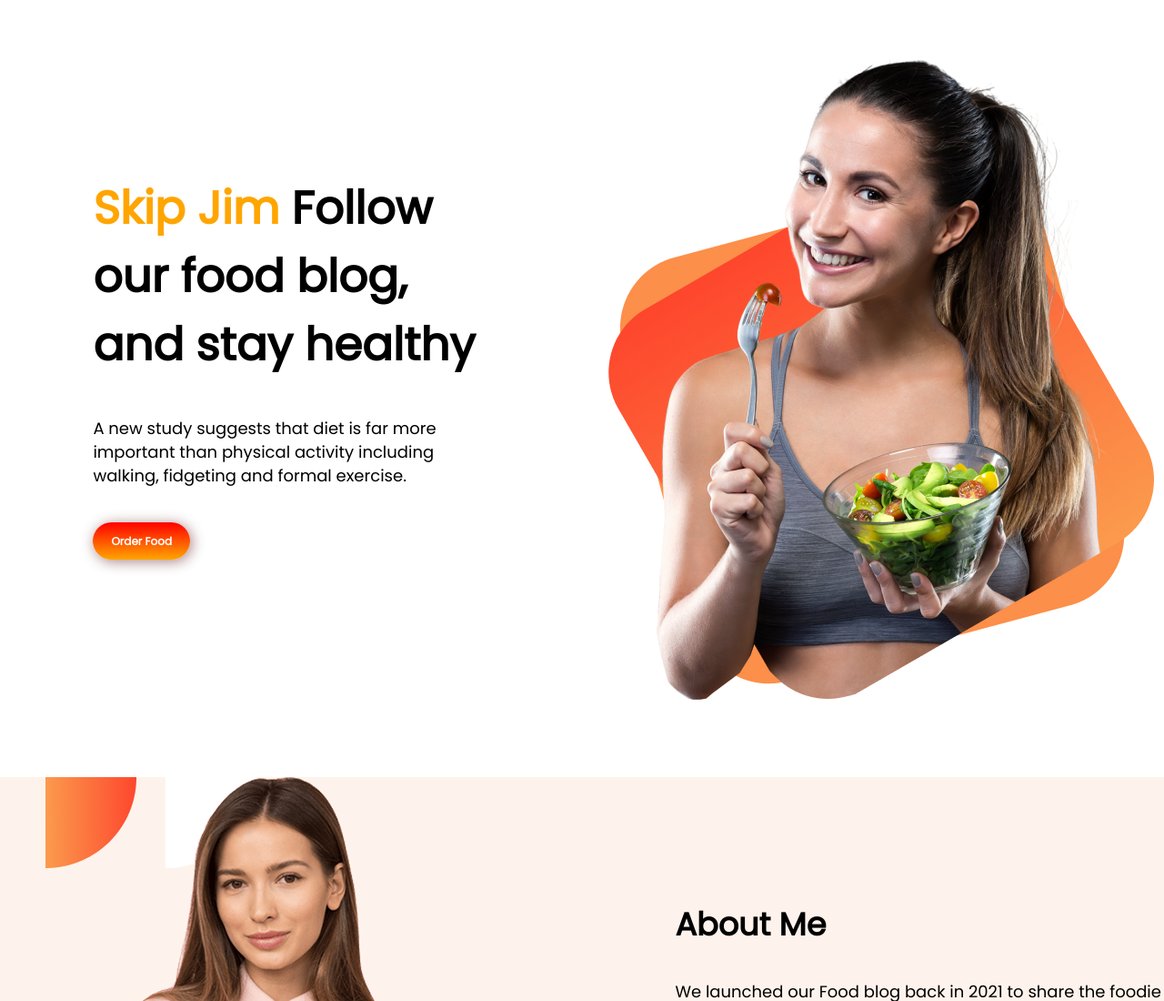
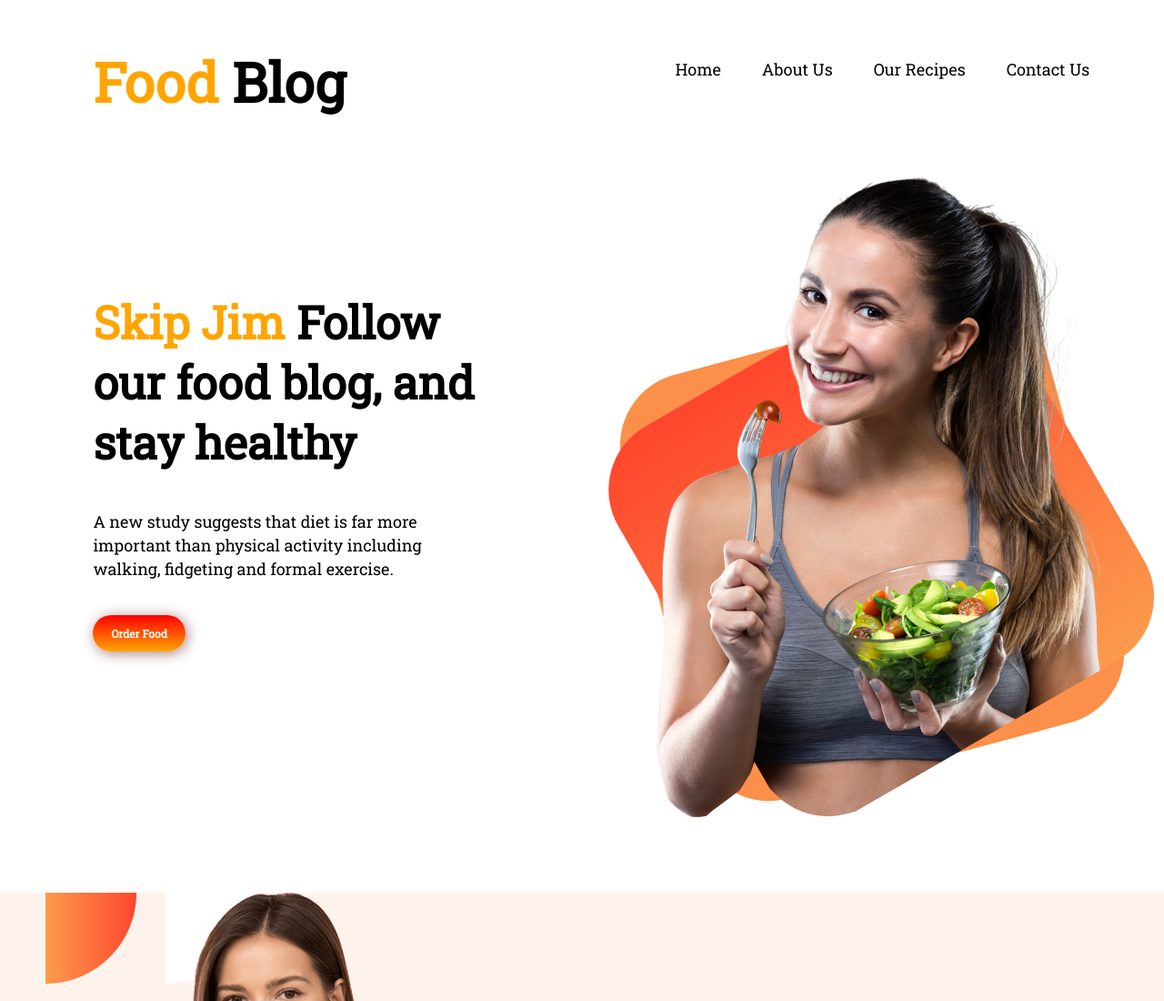
Before and after one commit to shipu1990/food-blog, a plain HTML site: page index.html in a window 1280 px wide. Shown: the top 1100 px of the page at 91% size. Drawn offline with Linux system fonts and the light colour scheme.

Commit message:
Header Section Added

```diff
--- a/index.html
+++ b/index.html
@@ -7,10 +7,25 @@
     <title>Shipu | Food Blog</title>
     <link rel="preconnect" href="https://fonts.googleapis.com">
     <link rel="preconnect" href="https://fonts.gstatic.com" crossorigin>
-    <link href="https://fonts.googleapis.com/css2?family=Poppins&display=swap" rel="stylesheet">
+    <link href="https://fonts.googleapis.com/css2?family=Roboto+Slab&display=swap" rel="stylesheet">
     <link rel="stylesheet" href="style.css">
 </head>
 <body>
+    <section class="flexible-container">
+        <div class="half-container">
+            <div class="logo"><span class="common-heading-color">Food</span> Blog</div>
+        </div>
+        <div class="half-container">
+            <ul class="main-nav">
+                <li><a href="https://shipu1990.github.io/food-blog/" target= "_blink">Home</a></li>
+                <li><a href="https://github.com/shipu1990/" target= "_blink">About Us</a></li>
+                <li><a href="https://www.foodpanda.com.bd/" target= "_blink">Our Recipes</a></li>
+                <li><a href="https://github.com/shipu1990/" target= "_blink">Contact Us</a></li>
+            </ul>
+        </div>
+
+    </section>
+
     <section class="flexible-container">
        <div class="half-container">
             <h1><span class="common-heading-color">Skip Jim</span> Follow our food blog, and stay healthy</h1>
@@ -31,6 +46,7 @@
              <a href="https://github.com/shipu1990/" target= "_blink" class="order-button">Contact Me</a>
         </div>
     </section>
+
     <section class="our-recipies">
         <h3>Our Recipes</h3>
         <p class="our-recipies-box-para">Sometimes you just crave something light and nutritious. Our salad is an ideal solution. You get all of the nutrients and, in addition to that, satisfies the need for a flavour sensation.</p>
@@ -52,6 +68,7 @@
                 </div>
         </section>
     </section>
+
     <section class="flexible-container social-count-box">
         <div class="social-count-details">
             <h4>700K</h4>
@@ -66,6 +83,7 @@
             <p>Instagram subscribers</p>
         </div>
     </section>
+
     <footer>
         <h2><span class="common-heading-color">Food</span> Blog</h2>
         <p>To ensure good health: eat lightly, breathe deeply, live moderately, cultivate cheerfulness, and maintain an interest in life</p>
--- a/style.css
+++ b/style.css
@@ -1,5 +1,5 @@
 body {
-  font-family: "Poppins", sans-serif;
+  font-family: "Roboto Slab", serif;
   margin: 0;
   font-size: 14px;
 }
@@ -77,6 +77,19 @@ a.order-button {
 .recipes-detail-box img {
   width: 100%;
 }
+footer {
+  width: 100%;
+  padding-top: 20px;
+  height: 150px;
+  text-align: center;
+  color: #fff;
+  background-color: black;
+}
+/* Extra Section Style */
+.logo {
+  font-size: 60px;
+  font-weight: bold;
+}
 .social-count-box {
   width: 76%;
   height: 150px;
@@ -96,11 +109,16 @@ a.order-button {
 .social-count-details p {
   margin: 0;
 }
-footer {
-  width: 100%;
-  padding-top: 20px;
-  height: 150px;
-  text-align: center;
-  color: #fff;
-  background-color: black;
+ul.main-nav {
+  display: flex;
+  list-style: none;
+  padding: 0;
 }
+ul.main-nav li {
+  padding-right: 45px;
+}
+ul.main-nav li a {
+  font-size: 18px;
+  color: black;
+  text-decoration: none;
+}
```
